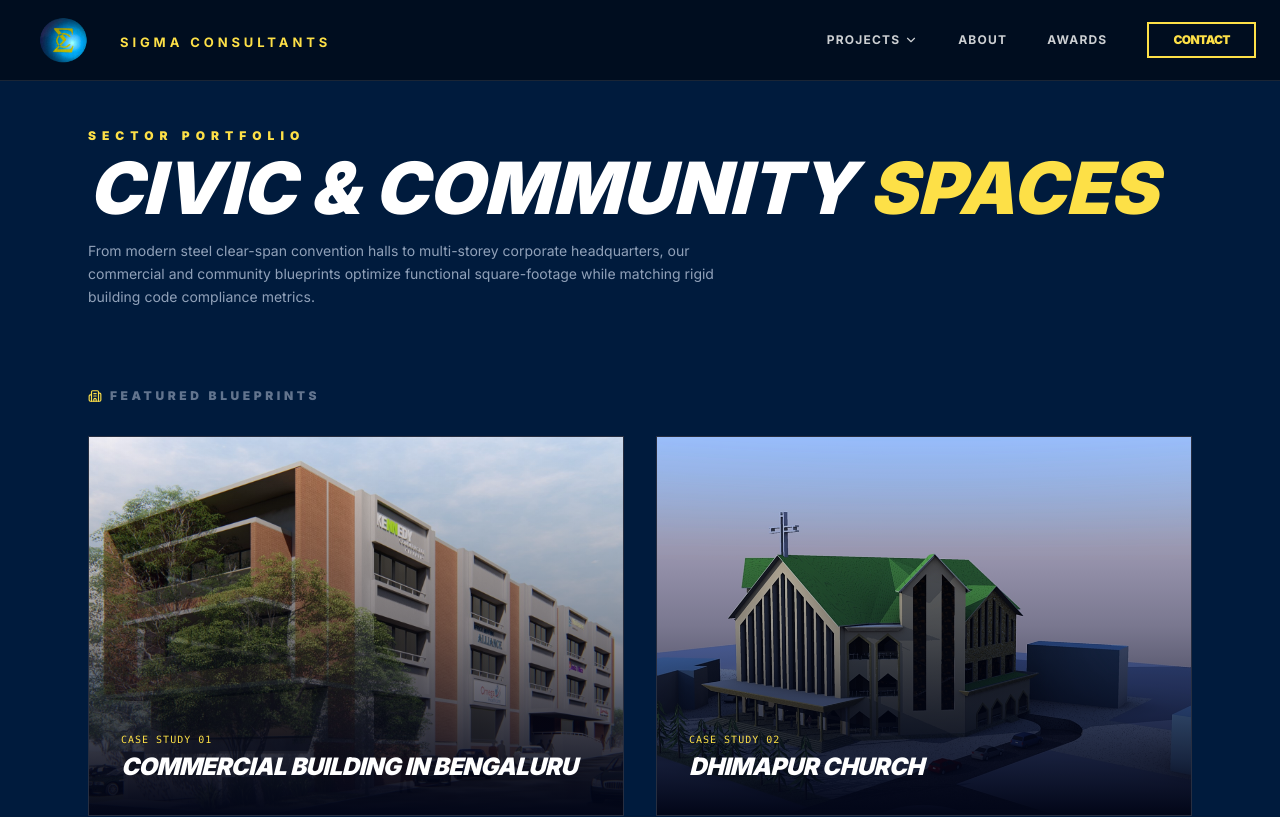
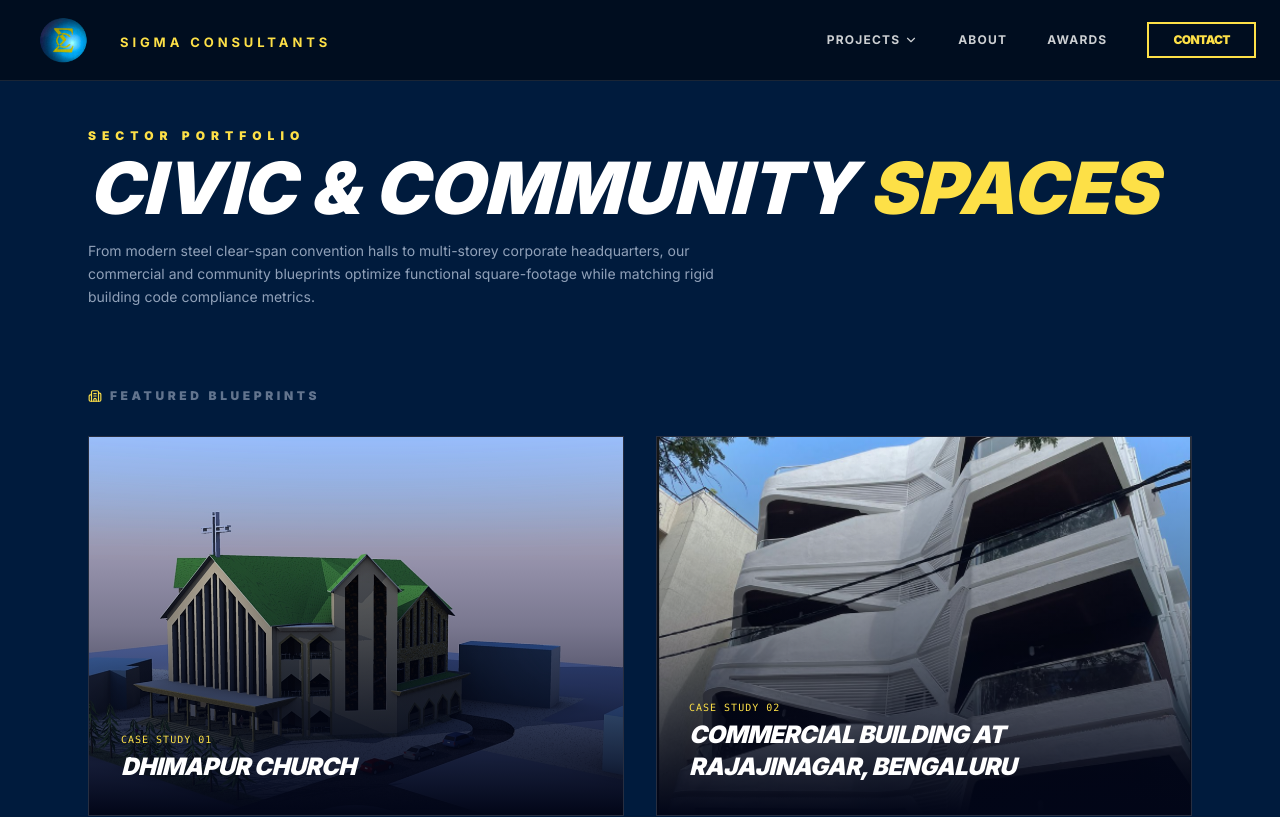
Before and after one commit to shriyashenoyt/Sigma-Consultants-Website, a Next.js app: page /projects/commercial in a window 1280 px wide. Shown: the top 817 px of the page. Built offline with nearby package versions, Linux system fonts and the light colour scheme.

Commit message:
Minor changes1

```diff
--- a/app/projects/commercial/page.tsx
+++ b/app/projects/commercial/page.tsx
@@ -5,10 +5,10 @@ import { MapPin, Building2 } from 'lucide-react';
 export default function CommercialGallery() {
   // 1. Featured items with photos (Maintained in a crisp 2-column structural grid layout)
   const featuredProjects = [
-    { id: 1, title: "Commercial Building in Bengaluru", img: "/projects/commercial/commercial-bg.jpg.jpeg" },
-    { id: 2, title: "Dhimapur Church", img: "/projects/institutional/Church_Building_Dhimapur-Nagaland.jpg.jpeg" },
-    { id: 3, title: "Commercial Building at Rajajinagar, Bengaluru", img: "/projects/commercial/rajajinagar.png" },
-    { id: 4, title: "Sri Venkatramana Devasthan at Ananthnagar, Bengaluru", img: "/projects/commercial/ananthnagar.jpeg" },
+    //{ id: 1, title: "Commercial Building in Bengaluru", img: "/projects/commercial/commercial-bg.jpg.jpeg" },
+    { id: 1, title: "Dhimapur Church", img: "/projects/institutional/Church_Building_Dhimapur-Nagaland.jpg.jpeg" },
+    { id: 2, title: "Commercial Building at Rajajinagar, Bengaluru", img: "/projects/commercial/rajajinagar.png" },
+    { id: 3, title: "Sri Venkatramana Devasthan at Ananthnagar, Bengaluru", img: "/projects/commercial/ananthnagar.jpeg" },
   ];
 
   // 2. Full Consolidated Commercial Registry (29 entries matching your official logs)
```
